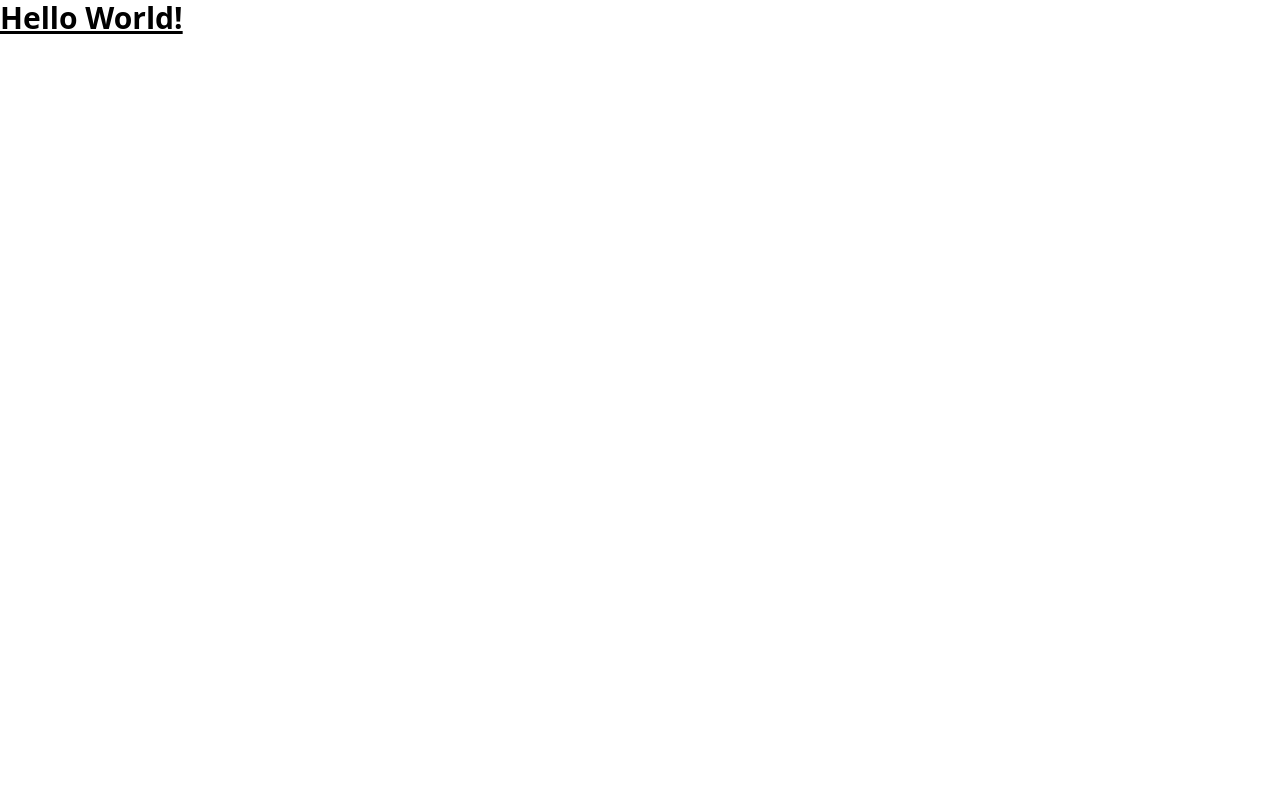
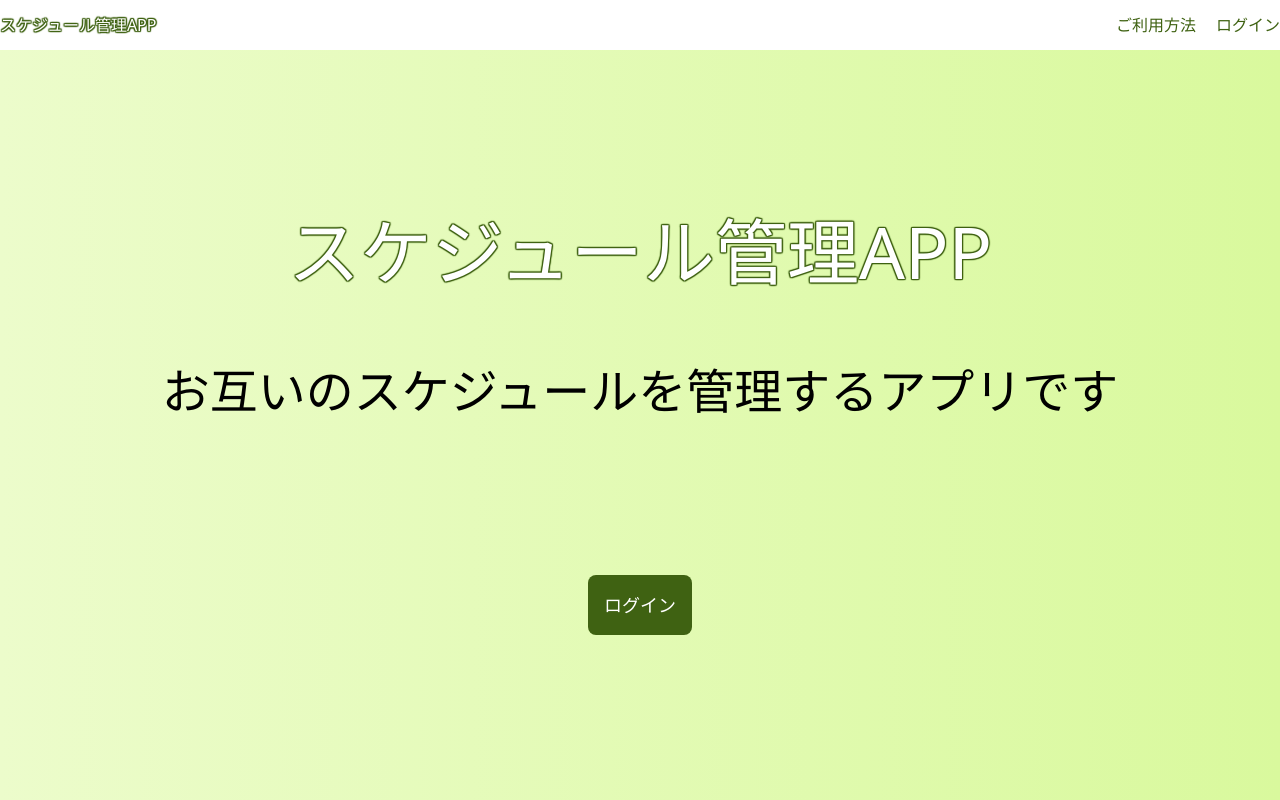
Before and after one commit to so-engineer/calendar-project, a React (Vite) app: page / in a window 1280 px wide. Built offline with nearby package versions, Linux system fonts and the light colour scheme.

Commit message:
feat: Topページを作成

```diff
--- /dev/null
+++ b/src/components/pages/ToPage.tsx
@@ -0,0 +1,30 @@
+export const ToPage = () => {
+  return (
+    <div className="relative">
+      <header className=" bg-white leading-[50px] fixed top-0 left-0 right-0">
+        <div className="container mx-auto flex justify-between">
+          <p className="logo">スケジュール管理APP</p>
+          <nav className="flex gap-5 text-lime-800">
+            <ul className="flex gap-5">
+              <li>ご利用方法</li>
+              <li>ログイン</li>
+            </ul>
+          </nav>
+        </div>
+      </header>
+      <main className="pt-[50px] bg-gradient-to-r from-lime-100 to-lime-200 h-screen flex flex-col justify-center items-center">
+        <div className="text-center">
+          <h1 className="text-7xl logo">スケジュール管理APP</h1>
+          <p className="pt-[10vh] text-5xl">
+            お互いのスケジュールを管理するアプリです
+          </p>
+          <div className="pt-[20vh]">
+            <button className="bg-lime-800 text-white p-4 text-lg rounded-lg">
+              ログイン
+            </button>
+          </div>
+        </div>
+      </main>
+    </div>
+  )
+}
--- a/src/main.tsx
+++ b/src/main.tsx
@@ -3,9 +3,10 @@ import { createRoot } from 'react-dom/client'
 import './styles/index.css'
 import "./styles/output.css"
 import "./styles/destyle.css"
+import { ToPage } from './components/pages/ToPage'
 
 createRoot(document.getElementById('root')!).render(
   <StrictMode>
-    <h1 className="text-3xl font-bold underline">Hello World!</h1>
+    <ToPage />
   </StrictMode>,
 )
--- a/src/styles/index.css
+++ b/src/styles/index.css
@@ -1,3 +1,16 @@
 @tailwind base;
 @tailwind components;
 @tailwind utilities;
+
+.logo {
+  color          : #ffffff;
+  text-shadow    :
+      1px  1px 1px #3f6212,
+    -1px  1px 1px #3f6212,
+      1px -1px 1px #3f6212,
+    -1px -1px 1px #3f6212,
+      1px  0px 1px #3f6212,
+      0px  1px 1px #3f6212,
+    -1px  0px 1px #3f6212,
+      0px -1px 1px #3f6212;
+}
--- a/src/styles/output.css
+++ b/src/styles/output.css
@@ -553,16 +553,3 @@ video {
 [hidden] {
   display: none;
 }
-
-.text-3xl {
-  font-size: 1.875rem;
-  line-height: 2.25rem;
-}
-
-.font-bold {
-  font-weight: 700;
-}
-
-.underline {
-  text-decoration-line: underline;
-}
```
